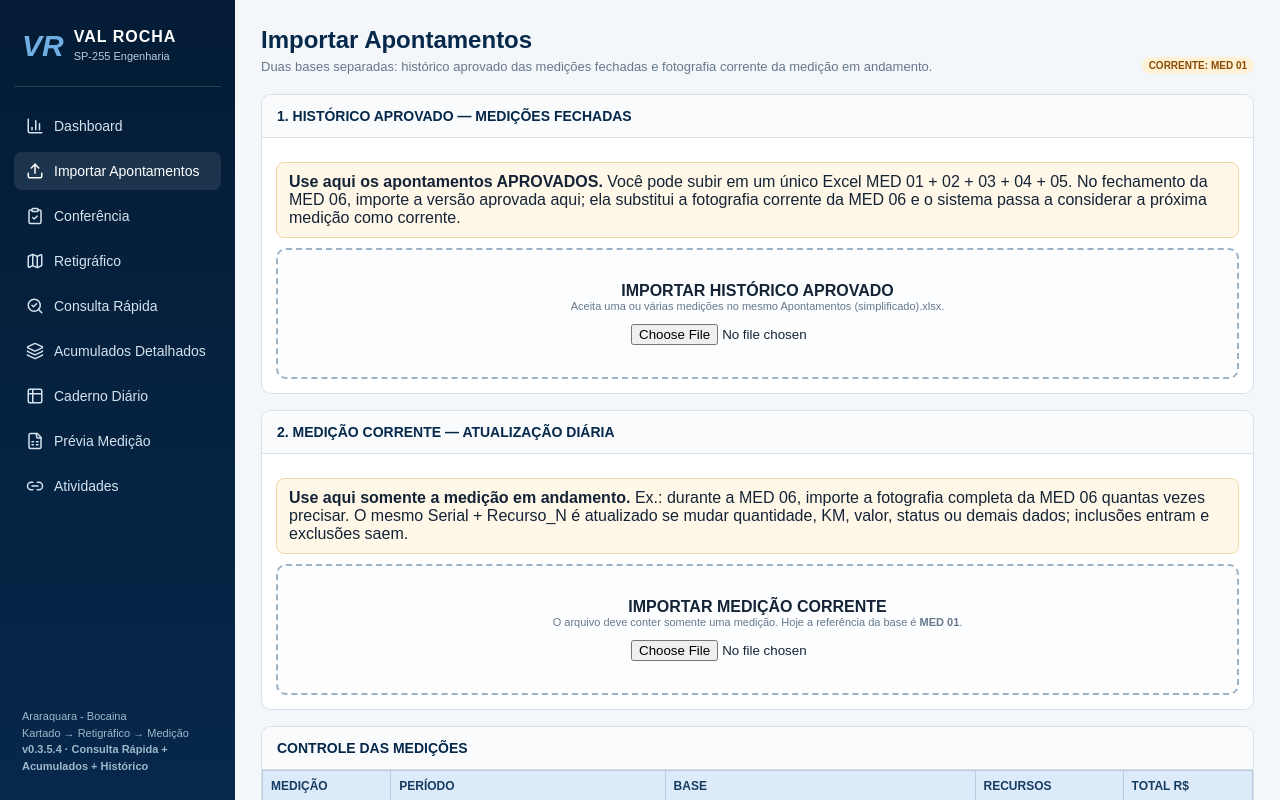
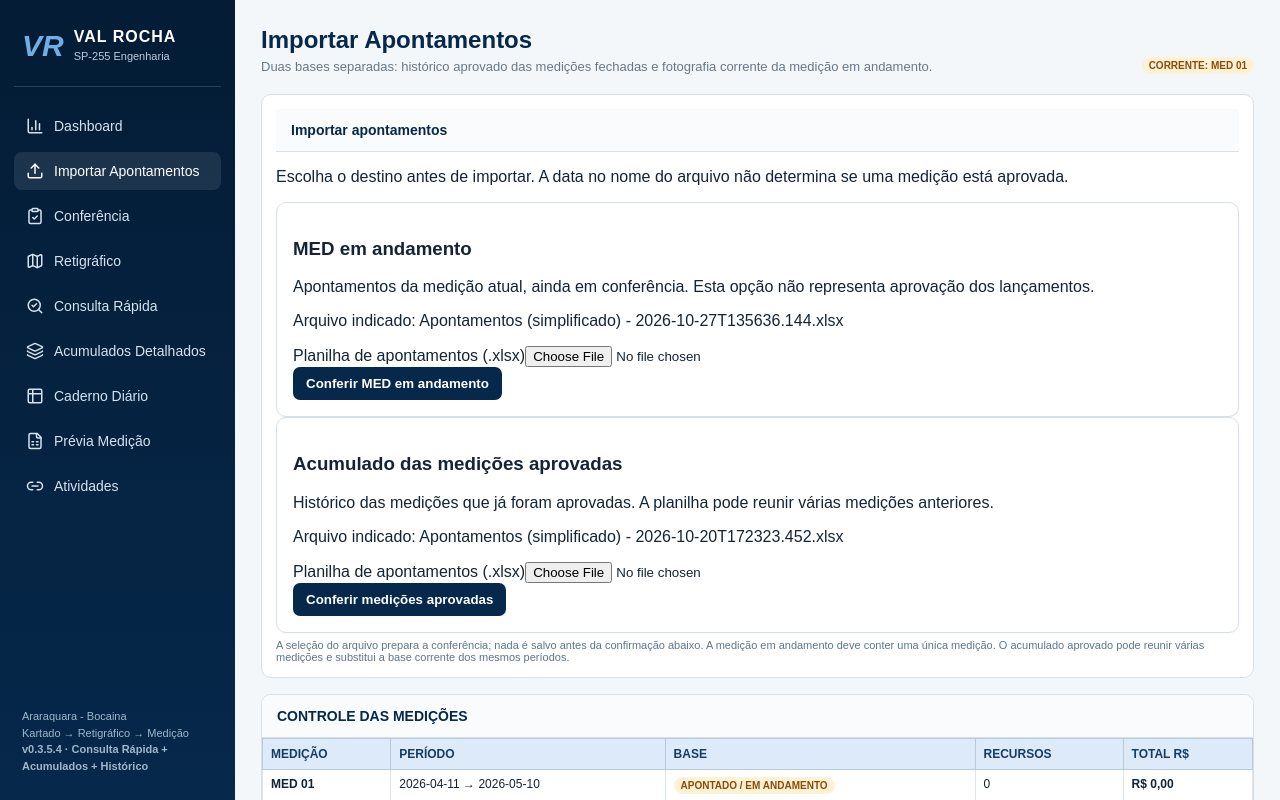
Before and after one commit to brunobragab6-ship-it/RETIGRAFICO-SP255, a Next.js app in the folder sp255-retigrafico-web/: page /importar in a window 1280 px wide. Shown: the top 800 px of the page. Built offline with nearby package versions, Linux system fonts and the light colour scheme.

Commit message:
Integre as opções de importação e detalhe os locais no painel

```diff
--- a/sp255-retigrafico-web/app/importar/page.tsx
+++ b/sp255-retigrafico-web/app/importar/page.tsx
@@ -1,5 +1,6 @@
 "use client";
 import { useMemo, useState } from "react";
+import MeasurementImportOptions from "@/components/MeasurementImportOptions";
 import { useExecutions } from "@/components/ExecutionProvider";
 import { parseKartadoWorkbook } from "@/lib/import-kartado";
 import type { Execution, ImportPreview, KartadoImportMode } from "@/lib/types";
@@ -26,7 +27,11 @@ export default function Importar(){
       const p=parseKartadoWorkbook(await file.arrayBuffer(),file.name,executions,mode);
       const s=p.syncStats;
       set({preview:p,error:"",msg:s?`Comparação: ${s.added} novo(s), ${s.updated} alterado(s), ${s.removed} removido(s), ${s.unchanged} sem alteração.`:`${p.executions.length} recursos lidos.`});
-    }catch(e:any){set({preview:null,msg:"",error:e?.message||"Falha na leitura do Excel."});}
+    }catch(e:unknown){
+      const error=e instanceof Error?e:new Error("Falha na leitura do Excel.");
+      set({preview:null,msg:"",error:error.message});
+      throw error;
+    }
   }
   function confirmImport(slot:Slot,mode:KartadoImportMode){
     const p=slot.preview;if(!p)return;
@@ -55,9 +60,23 @@ export default function Importar(){
   return <>
     <div className="page-title"><div><h1>Importar Apontamentos</h1><p>Duas bases separadas: histórico aprovado das medições fechadas e fotografia corrente da medição em andamento.</p></div><span className="badge warn">CORRENTE: {currentMed}</span></div>
 
-    <div className="panel"><h2>1. HISTÓRICO APROVADO — MEDIÇÕES FECHADAS</h2><div style={{padding:14}}><div className="alert"><b>Use aqui os apontamentos APROVADOS.</b> Você pode subir em um único Excel MED 01 + 02 + 03 + 04 + 05. No fechamento da MED 06, importe a versão aprovada aqui; ela substitui a fotografia corrente da MED 06 e o sistema passa a considerar a próxima medição como corrente.</div><div className="drop"><b>IMPORTAR HISTÓRICO APROVADO</b><div className="tiny muted">Aceita uma ou várias medições no mesmo Apontamentos (simplificado).xlsx.</div><input type="file" accept=".xlsx" onChange={e=>e.target.files?.[0]&&handle(e.target.files[0],"APPROVED_HISTORY")}/></div>{history.msg&&<div className="alert success">{history.msg}</div>}{history.error&&<div className="alert bad">{history.error}</div>}<Preview slot={history} mode="APPROVED_HISTORY"/></div></div>
+    <section className="panel space-y-4 rounded-xl bg-background p-4 text-foreground" style={{padding:14}}>
+      <MeasurementImportOptions onImport={async ({file,mode})=>{
+        await handle(file,mode==="aprovadas"?"APPROVED_HISTORY":"CURRENT_POINTED");
+      }}/>
+      <div className="subtle-note mt-4 text-sm">A seleção do arquivo prepara a conferência; nada é salvo antes da confirmação abaixo. A medição em andamento deve conter uma única medição. O acumulado aprovado pode reunir várias medições e substitui a base corrente dos mesmos períodos.</div>
+    </section>
 
-    <div className="panel"><h2>2. MEDIÇÃO CORRENTE — ATUALIZAÇÃO DIÁRIA</h2><div style={{padding:14}}><div className="alert"><b>Use aqui somente a medição em andamento.</b> Ex.: durante a MED 06, importe a fotografia completa da MED 06 quantas vezes precisar. O mesmo Serial + Recurso_N é atualizado se mudar quantidade, KM, valor, status ou demais dados; inclusões entram e exclusões saem.</div><div className="drop"><b>IMPORTAR MEDIÇÃO CORRENTE</b><div className="tiny muted">O arquivo deve conter somente uma medição. Hoje a referência da base é <b>{currentMed}</b>.</div><input type="file" accept=".xlsx" onChange={e=>e.target.files?.[0]&&handle(e.target.files[0],"CURRENT_POINTED")}/></div>{current.msg&&<div className="alert success">{current.msg}</div>}{current.error&&<div className="alert bad">{current.error}</div>}<Preview slot={current} mode="CURRENT_POINTED"/></div></div>
+    <section className="space-y-3 bg-background text-foreground" aria-label="Conferência da MED em andamento">
+      {current.msg&&<div className="alert" role="status">{current.msg}</div>}
+      {current.error&&<div className="alert bad" role="alert">{current.error}</div>}
+      <Preview slot={current} mode="CURRENT_POINTED"/>
+    </section>
+    <section className="space-y-3 bg-background text-foreground" aria-label="Conferência das medições aprovadas">
+      {history.msg&&<div className="alert" role="status">{history.msg}</div>}
+      {history.error&&<div className="alert bad" role="alert">{history.error}</div>}
+      <Preview slot={history} mode="APPROVED_HISTORY"/>
+    </section>
 
     <div className="panel"><h2>CONTROLE DAS MEDIÇÕES</h2><div className="table-wrap"><table className="data-table"><thead><tr><th>MEDIÇÃO</th><th>PERÍODO</th><th>BASE</th><th>RECURSOS</th><th>TOTAL R$</th></tr></thead><tbody>{financial.map(r=>{const p=measurementPeriod(r.measurement);return <tr key={r.measurement}><td><b>{r.measurement}</b></td><td>{p?`${p.start} → ${p.end}`:"-"}</td><td><span className={`badge ${r.state.includes("APROVADO")?"ok":r.state.includes("ANDAMENTO")?"warn":""}`}>{r.state}</span></td><td>{r.resources}</td><td><b>{money(r.value)}</b></td></tr>})}</tbody></table></div><div className="subtle-note" style={{padding:10}}>Aprovadas na base: {approved.join(", ")||"nenhuma"}. Fotografias correntes: {pointed.join(", ")||"nenhuma"}.</div></div>
 
--- a/sp255-retigrafico-web/components/MeasurementImportOptions.tsx
+++ b/sp255-retigrafico-web/components/MeasurementImportOptions.tsx
@@ -28,14 +28,14 @@ const options: Option[] = [
     title: "MED em andamento",
     description: "Apontamentos da medição atual, ainda em conferência. Esta opção não representa aprovação dos lançamentos.",
     example: "Apontamentos (simplificado) - 2026-10-27T135636.144.xlsx",
-    button: "Importar MED em andamento",
+    button: "Conferir MED em andamento",
   },
   {
     mode: "aprovadas",
     title: "Acumulado das medições aprovadas",
     description: "Histórico das medições que já foram aprovadas. A planilha pode reunir várias medições anteriores.",
     example: "Apontamentos (simplificado) - 2026-10-20T172323.452.xlsx",
-    button: "Importar medições aprovadas",
+    button: "Conferir medições aprovadas",
   },
 ];
 
@@ -92,9 +92,9 @@ function ImportOption({ option, busy, runImport }: {
     setMessage("Validando a planilha…");
     try {
       const count = await validateSpreadsheet(file);
-      setMessage(`${count.toLocaleString("pt-BR")} apontamentos identificados. Importando…`);
+      setMessage(`${count.toLocaleString("pt-BR")} apontamentos identificados. Preparando conferência…`);
       await runImport({ mode: option.mode, file });
-      setMessage(`Importação concluída: ${option.title}.`);
+      setMessage(`Prévia preparada: ${option.title}. Confira as alterações abaixo e confirme para salvar.`);
     } catch (cause) {
       setMessage("");
       setError(cause instanceof Error ? cause.message : "Não foi possível importar a planilha. Tente novamente.");
@@ -131,7 +131,7 @@ function ImportOption({ option, busy, runImport }: {
         type="button"
         disabled={!file || busy || processing}
         onClick={submit}
-        className="mt-auto inline-flex items-center justify-center rounded-md bg-primary px-4 py-3 text-sm font-semibold text-primary-foreground transition-opacity hover:opacity-90 focus-visible:outline focus-visible:outline-2 focus-visible:outline-offset-2 disabled:cursor-not-allowed disabled:opacity-50"
+        className="btn mt-auto inline-flex items-center justify-center rounded-md bg-primary px-4 py-3 text-sm font-semibold text-primary-foreground transition-opacity hover:opacity-90 focus-visible:outline focus-visible:outline-2 focus-visible:outline-offset-2 disabled:cursor-not-allowed disabled:opacity-50"
       >
         {processing ? "Processando…" : option.button}
       </button>
```
Also changed, not shown: sp255-retigrafico-web/app/page.tsx (+25 -1 lines), 1 other file (tests, documents, lock files or other folders).
